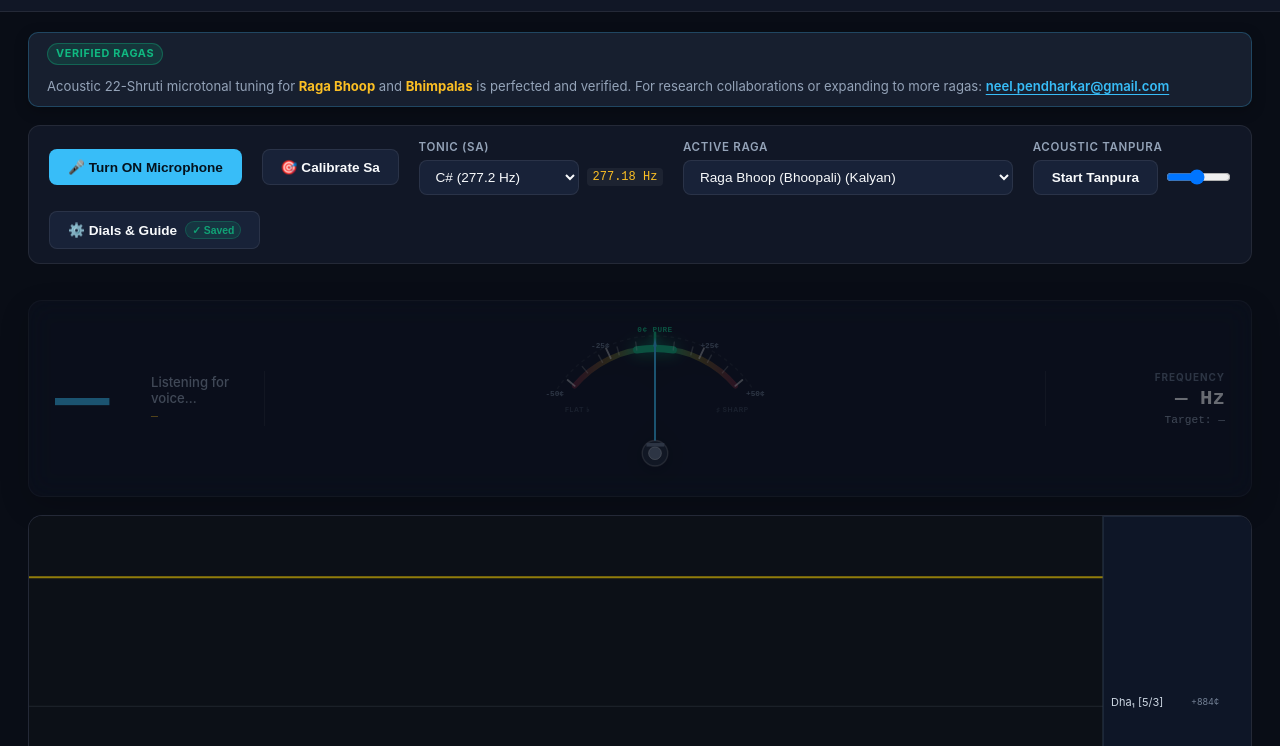
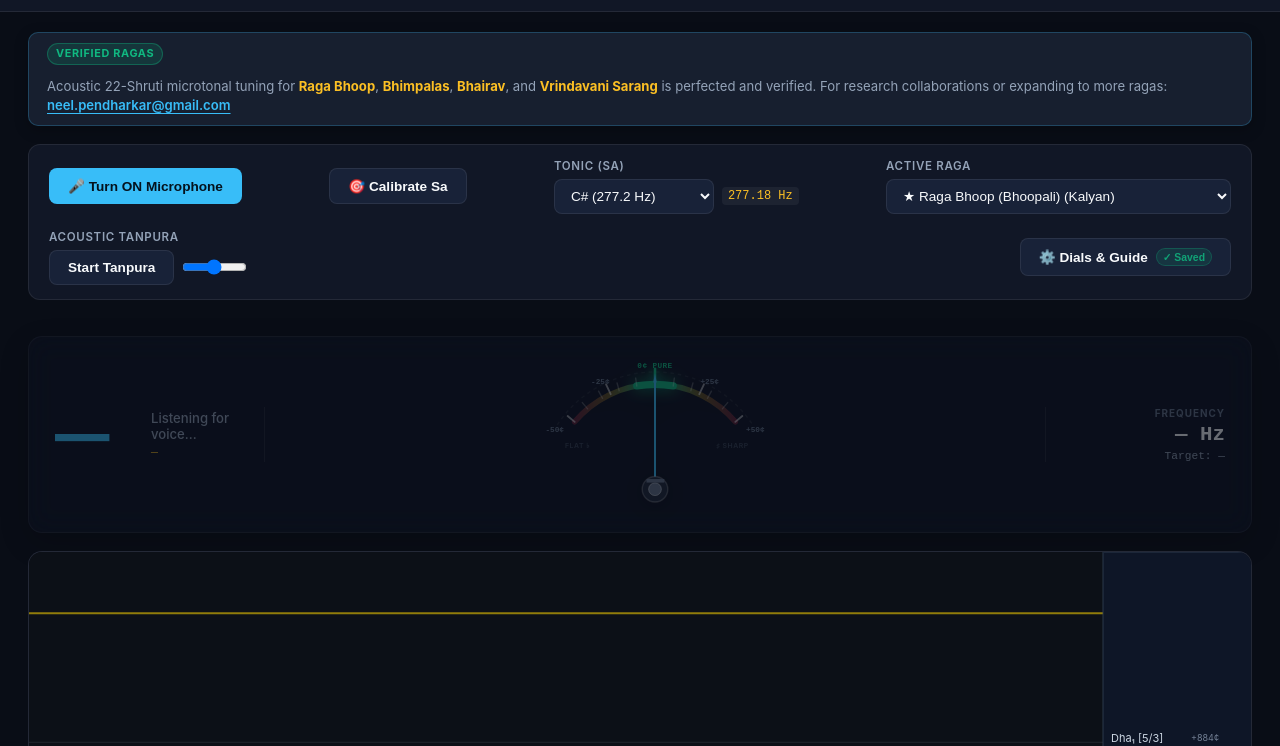
Before and after one commit to neel-pendharkar/shruti-pitch-engine, a plain HTML site: page standalone.html in a window 1280 px wide. Shown: the part 54-800 px from the top of the page. Drawn offline with Linux system fonts and the light colour scheme.

Commit message:
Perfect tuning for Bhairav and Vrindavani Sarang; prioritize 4 verified ragas at top

```diff
--- a/standalone.html
+++ b/standalone.html
@@ -907,7 +907,7 @@ select:focus {
     <div class="disclaimer-banner">
       <div class="disclaimer-content">
         <span class="disclaimer-tag">Verified Ragas</span>
-        <span>Acoustic 22-Shruti microtonal tuning for <strong>Raga Bhoop</strong> and <strong>Bhimpalas</strong> is perfected and verified. For research collaborations or expanding to more ragas: <a href="mailto:neel.pendharkar@gmail.com" class="disclaimer-link">neel.pendharkar@gmail.com</a></span>
+        <span>Acoustic 22-Shruti microtonal tuning for <strong>Raga Bhoop</strong>, <strong>Bhimpalas</strong>, <strong>Bhairav</strong>, and <strong>Vrindavani Sarang</strong> is perfected and verified. For research collaborations or expanding to more ragas: <a href="mailto:neel.pendharkar@gmail.com" class="disclaimer-link">neel.pendharkar@gmail.com</a></span>
       </div>
     </div>
 
@@ -1264,46 +1264,50 @@ const RAGAS = [
   {
     id: "bhoop",
     name: "Raga Bhoop (Bhoopali)",
+    verified: true,
     thaat: "Kalyan",
     prahar: "First Part of Night (7 PM - 10 PM)",
     vadi: "Ga₁",
     samvadi: "Dha₁",
-    description: "Audava (pentatonic) raga of pure tranquility: Sa, Re₂, Ga₁, Pa, Dha₁. Perfect for vocal steady sustains.",
-    activeShrutis: [1, 5, 8, 14, 17], // Sa, Re₂(9/8), Ga₁(5/4), Pa(3/2), Dha₁(5/3)
+    description: "Audava (pentatonic) raga of pure tranquility: Sa, Re₂, Ga₁, Pa, Dha₁. Perfect 5-limit Just Intonation with pure 5/4 third and 5/3 sixth.",
+    activeShrutis: [1, 5, 8, 14, 17], // Sa(1/1), Re₂(9/8), Ga₁(5/4), Pa(3/2), Dha₁(5/3)
     andolanNotes: []
   },
   {
     id: "bhimpalasi",
     name: "Raga Bhimpalasi",
+    verified: true,
     thaat: "Kafi",
     prahar: "Late Afternoon (3 PM - 6 PM)",
     vadi: "ma₁",
     samvadi: "Sa",
-    description: "Poignant, tender afternoon raga. Centers around Vadi Madhyam (ma₁, 4/3). In modern textbook consensus, it features Chatushruti Re₂ (9/8, 204¢), pure minor 3rd ga₂ (6/5, 316¢), and grave Komal Ni₁ (16/9, 996¢) forming a pure 4th consonance with Madhyam.",
+    description: "Poignant, tender afternoon raga. Centers around Vadi Madhyam (ma₁, 4/3). Features Chatushruti Re₂ (9/8, 204¢), pure minor 3rd ga₂ (6/5, 316¢), and grave Komal Ni₁ (16/9, 996¢) forming a pure 4th consonance with Madhyam.",
     activeShrutis: [1, 5, 7, 10, 14, 17, 19], // Sa, Re₂(9/8), ga₂(6/5), ma₁(4/3), Pa(3/2), Dha₁(5/3), ni₁(16/9)
-    andolanNotes: []
-  },
-  {
-    id: "vrindavani_sarang",
-    name: "Raga Vrindavani Sarang",
-    thaat: "Kafi",
-    prahar: "Midday / Early Afternoon (12 PM - 3 PM)",
-    vadi: "Re₂",
-    samvadi: "Pa",
-    description: "Luminous, refreshing midday raga. Completely omits Ga and Dha, featuring both Nishads: Shuddha Ni (15/8) in ascent and Komal Ni (9/5) in descent.",
-    activeShrutis: [1, 5, 10, 14, 20, 21], // Sa, Re₂(9/8), ma₁(4/3), Pa(3/2), ni₂(9/5), Ni₁(15/8)
     andolanNotes: []
   },
   {
     id: "bhairav",
     name: "Raga Bhairav",
+    verified: true,
     thaat: "Bhairav",
     prahar: "Early Dawn (6 AM - 9 AM)",
     vadi: "dha₂",
     samvadi: "re₂",
-    description: "Majestic, sacred dawn raga. Features the bold Diatonic Komal Re (16/15) and Komal Dha (8/5).",
-    activeShrutis: [1, 3, 8, 10, 14, 16, 21], // Sa, re₂(16/15), Ga₁(5/4), ma₁(4/3), Pa(3/2), dha₂(8/5), Ni₁(15/8)
+    description: "Majestic, sacred dawn raga. Features Diatonic Komal Re (re₂, 16/15, 112¢) and Komal Dha (dha₂, 8/5, 814¢) with slow majestic andolans, resolved by unwavering pure Ga₁ (5/4, 386¢) and Ni₁ (15/8, 1088¢). All note pairs form exact 3/2 fifth consonances.",
+    activeShrutis: [1, 3, 8, 10, 14, 16, 21], // Sa(1/1), re₂(16/15), Ga₁(5/4), ma₁(4/3), Pa(3/2), dha₂(8/5), Ni₁(15/8)
     andolanNotes: ["re₂", "dha₂"]
+  },
+  {
+    id: "vrindavani_sarang",
+    name: "Raga Vrindavani Sarang",
+    verified: true,
+    thaat: "Kafi",
+    prahar: "Midday / Early Afternoon (12 PM - 3 PM)",
+    vadi: "Re₂",
+    samvadi: "Pa",
+    description: "Luminous, refreshing midday raga. Strictly Audav-Audav (Ga and Dha are strictly varjya). Features prominent Vadi Re₂ (9/8, 204¢) in pure 4th consonance with Pa, Shuddha Ni₁ (15/8, 1088¢) in ascent, and pure minor 7th ni₂ (9/5, 1018¢) forming a sweet 6/5 minor third above Pa in descent.",
+    activeShrutis: [1, 5, 10, 14, 20, 21], // Sa(1/1), Re₂(9/8), ma₁(4/3), Pa(3/2), ni₂(9/5), Ni₁(15/8)
+    andolanNotes: []
   },
   {
     id: "todi",
@@ -2279,14 +2283,30 @@ function initUI() {
   // Load user preferences or fall back to defaults
   const prefs = getSavedPreferences();
 
-  // Initialize Raga selector
+  // Initialize Raga selector with Verified group at the top
   const ragaSelect = document.getElementById("ragaSelect");
+  ragaSelect.innerHTML = "";
+
+  const verifiedGroup = document.createElement("optgroup");
+  verifiedGroup.label = "✓ Perfected & Verified Ragas";
+
+  const otherGroup = document.createElement("optgroup");
+  otherGroup.label = "Classical Exploration";
+
   RAGAS.forEach(raga => {
     const opt = document.createElement("option");
     opt.value = raga.id;
-    opt.textContent = `${raga.name} (${raga.thaat})`;
-    ragaSelect.appendChild(opt);
+    if (raga.verified) {
+      opt.textContent = `★ ${raga.name} (${raga.thaat})`;
+      verifiedGroup.appendChild(opt);
+    } else {
+      opt.textContent = `${raga.name} (${raga.thaat})`;
+      otherGroup.appendChild(opt);
+    }
   });
+
+  ragaSelect.appendChild(verifiedGroup);
+  ragaSelect.appendChild(otherGroup);
 
   currentRaga = getRagaById(prefs.raga) || RAGAS[0];
   ragaSelect.value = currentRaga.id;
```
Also changed, not shown: data/ragas.js (+20 -16 lines), index.html (+1 -1 lines), js/app.js (+19 -3 lines), bhoop_tuning_table.png (added).
